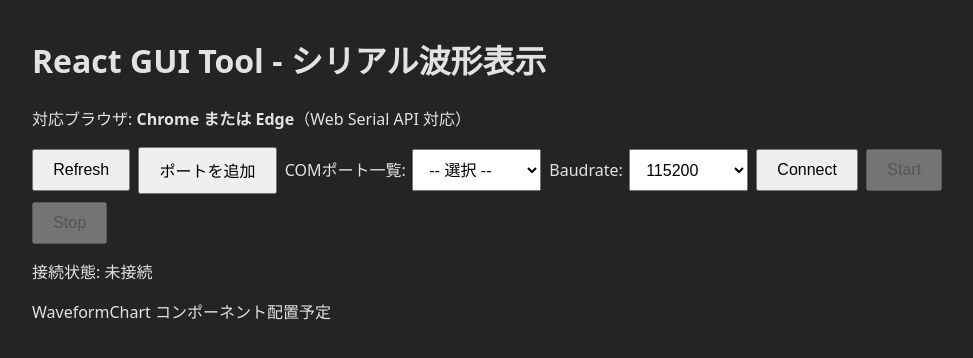
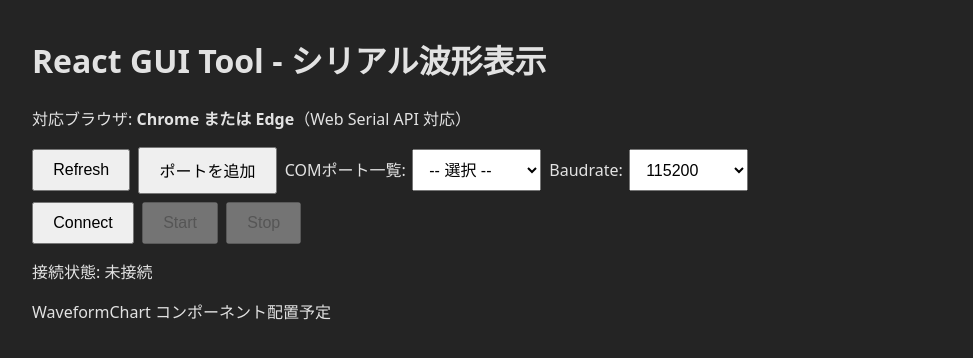
Before and after one commit to naoiw/react-gui-tool, a React (Vite) app: page / in a window 1280 px wide. Shown: the top 358 px of the page, without its empty margins (144-1117 px from the left). Built offline with nearby package versions, Linux system fonts and the light colour scheme.

Commit message:
style : ボタン配置を微調整

```diff
--- a/src/components/SerialControl.tsx
+++ b/src/components/SerialControl.tsx
@@ -189,6 +189,8 @@ export function SerialControl({
             ))}
           </select>
         </label>
+      </div>
+      <div className="serial-control__row">
         {connected ? (
           <button type="button" onClick={handleDisconnect}>
             Disconnect
--- a/src/index.css
+++ b/src/index.css
@@ -29,6 +29,10 @@ body {
   align-items: center;
 }
 
+.serial-control__row + .serial-control__row {
+  margin-top: 0.5rem;
+}
+
 .serial-control .serial-control__row button {
   min-height: 42px;
   padding: 0.6rem 1.2rem;
```
